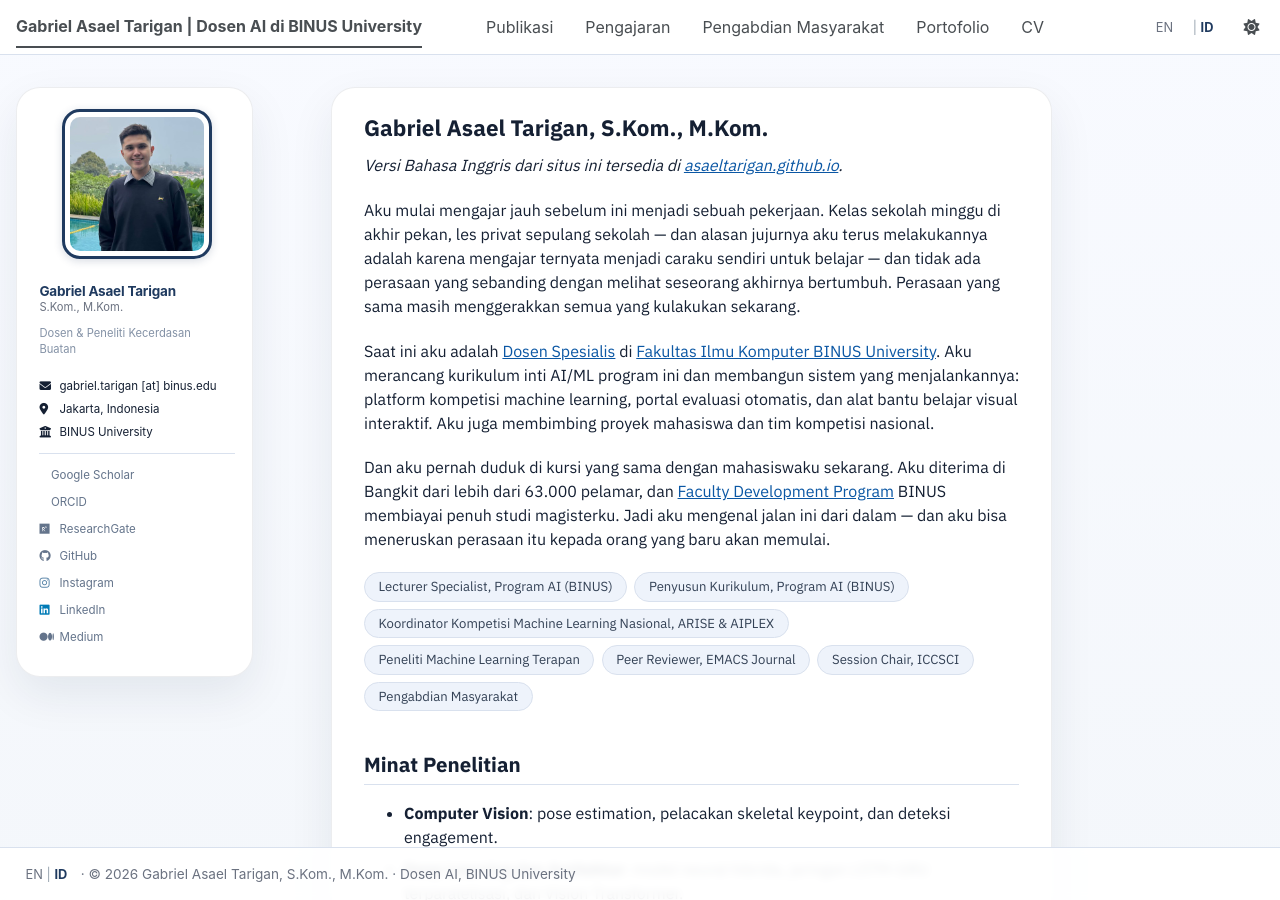
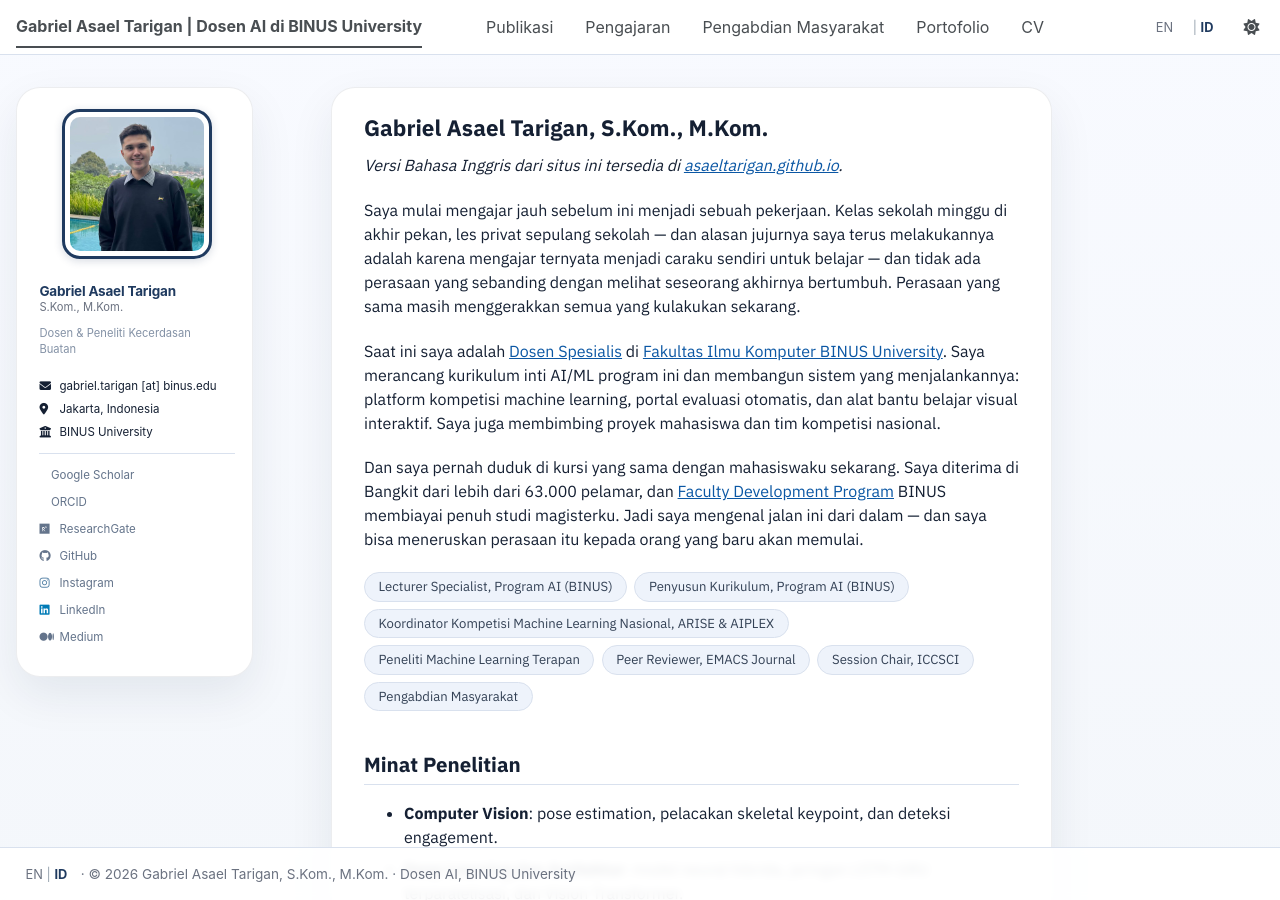
Before and after one commit to asaeltarigan/id, a Jekyll site: the page built from _pages/about.md, in a window 1280 px wide and 900 px high. Built offline with Jekyll 4.4.1, drawn with Linux system fonts in a browser that asks for light colours; a style sheet for code colours, icons or effects is not loaded.

Commit message:
Change informal 'Aku' to formal 'Saya' in Indonesian about page

```diff
--- a/_pages/about.md
+++ b/_pages/about.md
@@ -10,11 +10,11 @@ redirect_from:
 
 *Versi Bahasa Inggris dari situs ini tersedia di [asaeltarigan.github.io](https://asaeltarigan.github.io/).*
 
-Aku mulai mengajar jauh sebelum ini menjadi sebuah pekerjaan. Kelas sekolah minggu di akhir pekan, les privat sepulang sekolah — dan alasan jujurnya aku terus melakukannya adalah karena mengajar ternyata menjadi caraku sendiri untuk belajar — dan tidak ada perasaan yang sebanding dengan melihat seseorang akhirnya bertumbuh. Perasaan yang sama masih menggerakkan semua yang kulakukan sekarang.
+Saya mulai mengajar jauh sebelum ini menjadi sebuah pekerjaan. Kelas sekolah minggu di akhir pekan, les privat sepulang sekolah — dan alasan jujurnya saya terus melakukannya adalah karena mengajar ternyata menjadi caraku sendiri untuk belajar — dan tidak ada perasaan yang sebanding dengan melihat seseorang akhirnya bertumbuh. Perasaan yang sama masih menggerakkan semua yang kulakukan sekarang.
 
-Saat ini aku adalah [Dosen Spesialis](https://socs.binus.ac.id/artificial-intelligence/people/gabriel-asael-tarigan-s-kom-m-kom/) di [Fakultas Ilmu Komputer BINUS University](https://www.binus.ac.id). Aku merancang kurikulum inti AI/ML program ini dan membangun sistem yang menjalankannya: platform kompetisi machine learning, portal evaluasi otomatis, dan alat bantu belajar visual interaktif. Aku juga membimbing proyek mahasiswa dan tim kompetisi nasional.
+Saat ini saya adalah [Dosen Spesialis](https://socs.binus.ac.id/artificial-intelligence/people/gabriel-asael-tarigan-s-kom-m-kom/) di [Fakultas Ilmu Komputer BINUS University](https://www.binus.ac.id). Saya merancang kurikulum inti AI/ML program ini dan membangun sistem yang menjalankannya: platform kompetisi machine learning, portal evaluasi otomatis, dan alat bantu belajar visual interaktif. Saya juga membimbing proyek mahasiswa dan tim kompetisi nasional.
 
-Dan aku pernah duduk di kursi yang sama dengan mahasiswaku sekarang. Aku diterima di Bangkit dari lebih dari 63.000 pelamar, dan [Faculty Development Program](https://www.binus.ac.id) BINUS membiayai penuh studi magisterku. Jadi aku mengenal jalan ini dari dalam — dan aku bisa meneruskan perasaan itu kepada orang yang baru akan memulai.
+Dan saya pernah duduk di kursi yang sama dengan mahasiswaku sekarang. Saya diterima di Bangkit dari lebih dari 63.000 pelamar, dan [Faculty Development Program](https://www.binus.ac.id) BINUS membiayai penuh studi magisterku. Jadi saya mengenal jalan ini dari dalam — dan saya bisa meneruskan perasaan itu kepada orang yang baru akan memulai.
 
 <ul class="role-chips">
 <li>Lecturer Specialist, Program AI (BINUS)</li>
```
